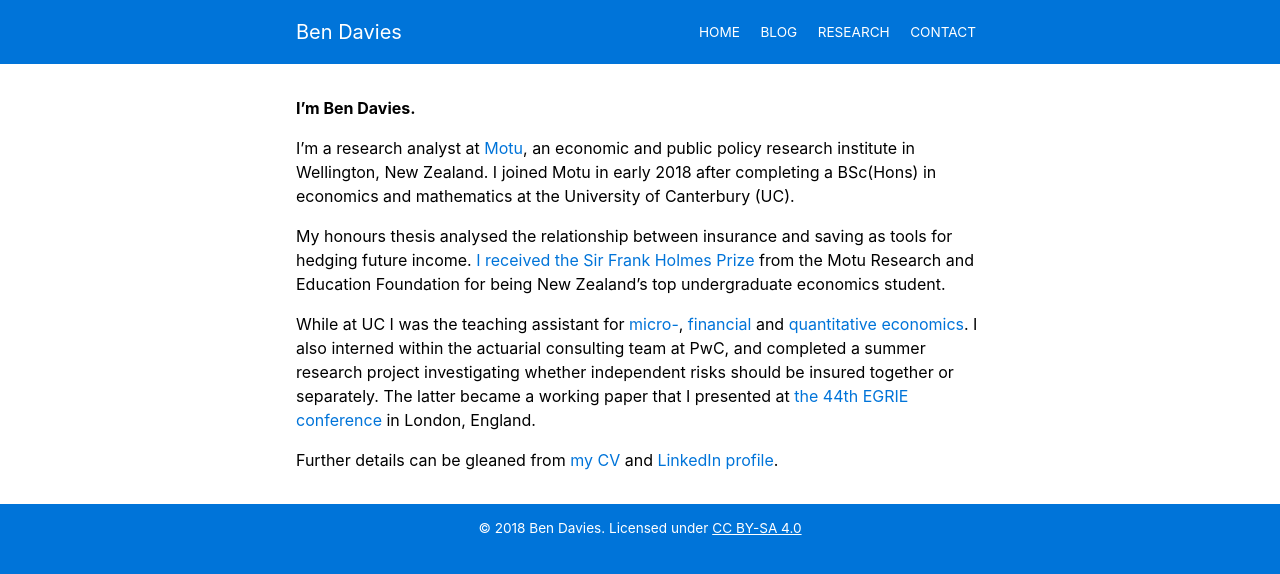
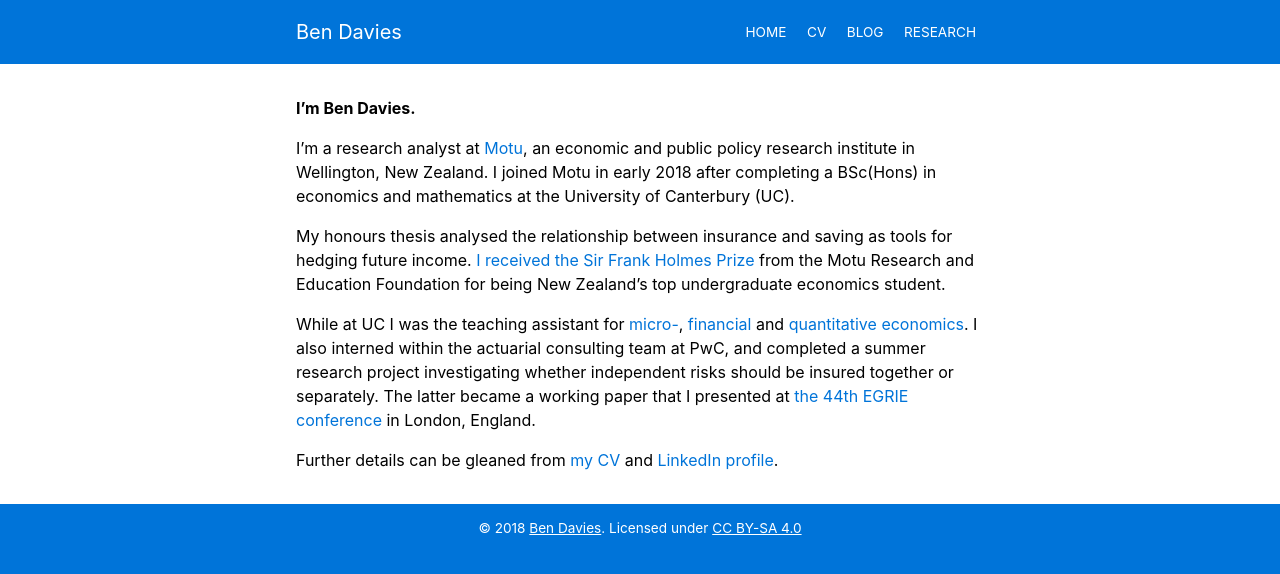
Before and after one commit to bldavies/bldavies.github.io, a Jekyll site: the page built from _pages/index.md, in a window 1280 px wide. Shown: the top 574 px of the page. Built offline with Jekyll 4.4.1, drawn with Linux system fonts in a browser that asks for light colours.

Commit message:
Update CV and move contact link

```diff
--- a/_includes/footer.html
+++ b/_includes/footer.html
@@ -1,4 +1,4 @@
 <p>
-  &copy; 2018 {{ site.author }}.
+  &copy; 2018 <a href="mailto:{{ site.email }}">{{ site.author }}</a>.
   Licensed under <a href="https://creativecommons.org/licenses/by-sa/4.0/">CC BY-SA 4.0</a>
 </p>
--- a/_includes/header.html
+++ b/_includes/header.html
@@ -1,7 +1,7 @@
 <a class="title" href="/">{{ site.title }}</a>
 <nav>
   <a href="/">Home</a>
+  <a href="/assets/cv.pdf">CV</a>
   <a href="/blog">Blog</a>
   <a href="/research">Research</a>
-  <a href="mailto:{{ site.email }}">Contact</a>
 </nav>
```
Also changed, not shown: 1 other file.
